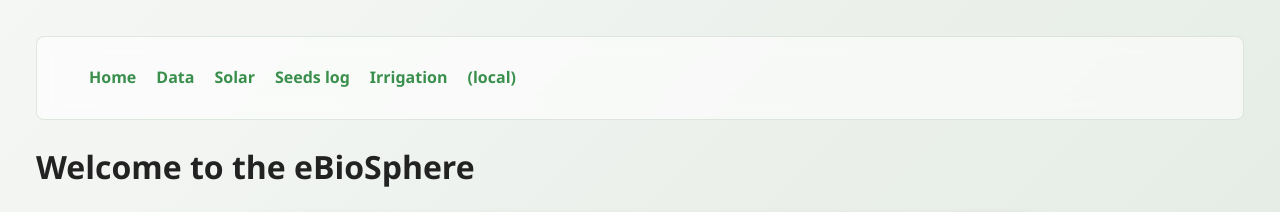
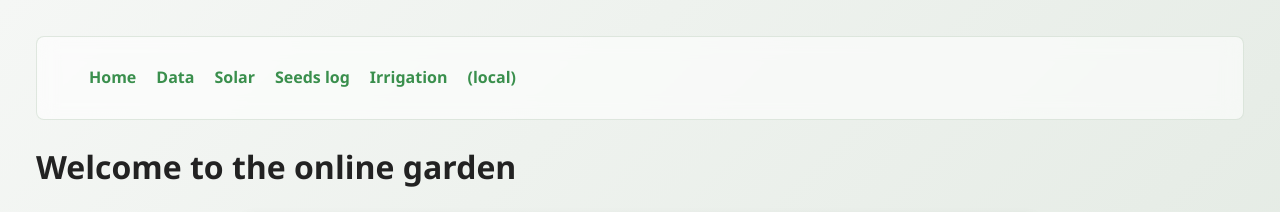
Before and after one commit to cecedabro/garden-eBioSphere, a plain HTML site: page index.html in a window 1280 px wide. Shown: the top 212 px of the page. Drawn offline with Linux system fonts and the light colour scheme.

Commit message:
Quick update

```diff
--- a/index.html
+++ b/index.html
@@ -7,7 +7,7 @@
   <link rel="stylesheet" href="./style.css">
 </head>
 <body>
-  <h1>Welcome to the eBioSphere</h1>
+  <h1>Welcome to the online garden</h1>
   <img src="./home page/homepage.jpg">
 
    <p>This project is a work in progress</p>
```
